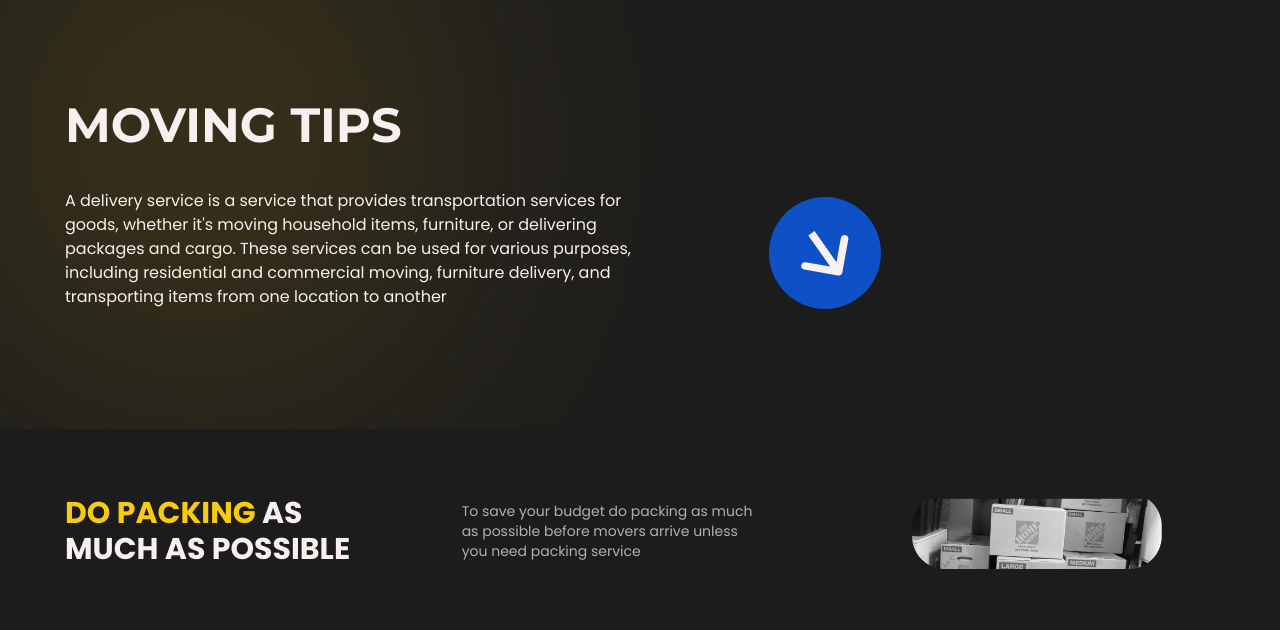
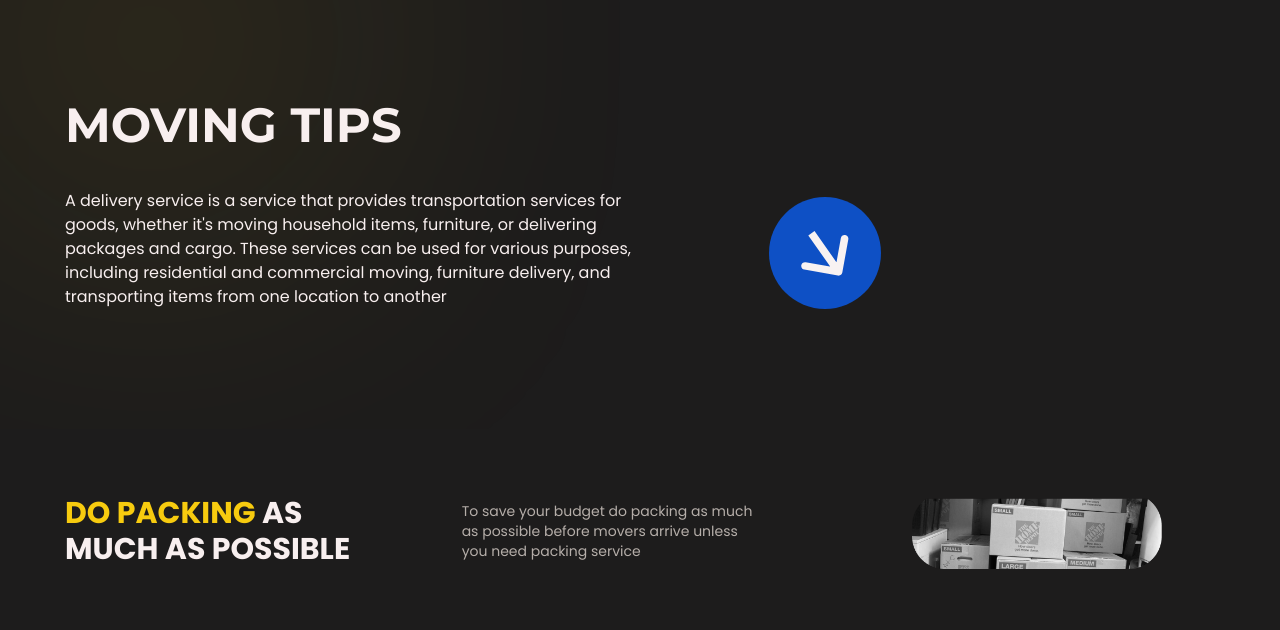
Before and after one commit to lvhack7/proper-moving-landing, a plain HTML site: page moving-tips.html in a window 1280 px wide. Shown: the part 111-741 px from the top of the page. Drawn offline with nearby package versions, Linux system fonts and the light colour scheme.

Commit message:
pricing1

```diff
--- a/moving-tips.html
+++ b/moving-tips.html
@@ -28,7 +28,7 @@
 <body class="bg-dark">
     <header class="relative">
         <div class="absolute top-0 left-0 -z-10">
-            <div class="blurred-primary-spot"></div>
+            <div class="blurred-primary-spot w-[300px] h-[300px]"></div>
         </div>
         <div class="container-sm">
             <nav class="flex items-center border-b border-[#F8EFEF73] justify-between w-full py-4">
```
